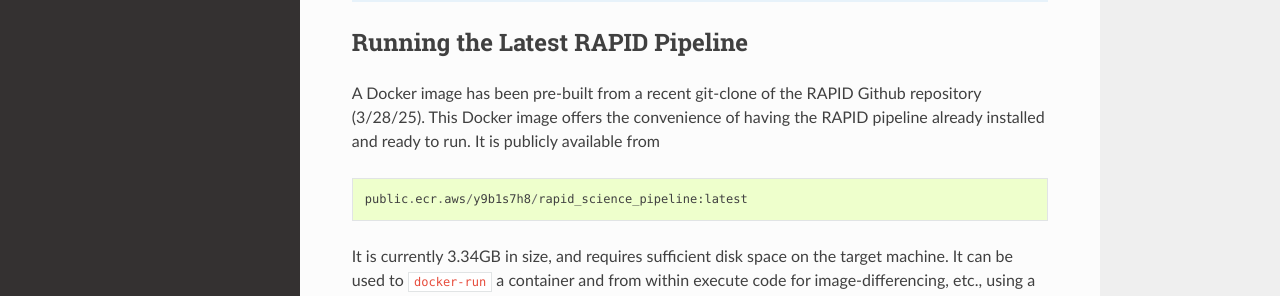
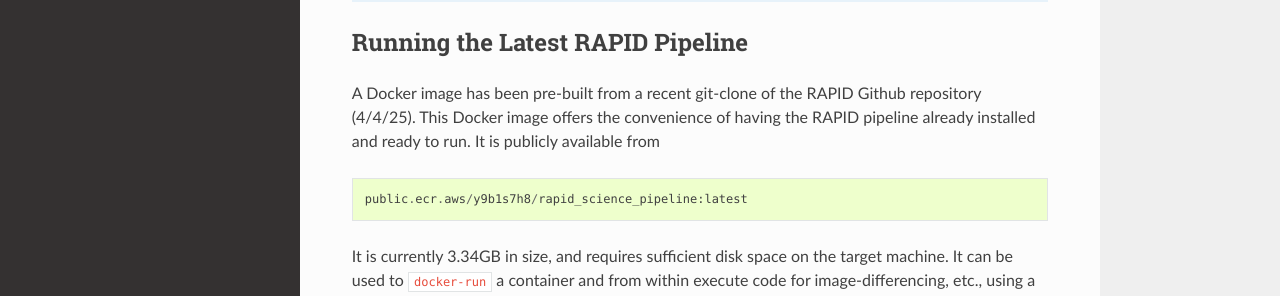
Before and after one commit to Caltech-IPAC/rapid, a Sphinx documentation site: the page built from docs/source/index.rst, in a window 1280 px wide and 900 px high. Shown: the part 307-603 px from the top of the window. Built offline with Sphinx 7.4.7 and the Read the Docs theme 3.1.0, drawn with Linux system fonts in a browser that asks for light colours; formulas are drawn with MathJax 3.

Commit message:
Updated latest build date of RAPID-pipeline Docker image.

```diff
--- a/docs/source/index.rst
+++ b/docs/source/index.rst
@@ -18,7 +18,7 @@
 *************************************
 
 A Docker image has been pre-built from a recent git-clone of the RAPID Github
-repository (3/28/25).
+repository (4/4/25).
 This Docker image offers the convenience of having the RAPID
 pipeline already installed and ready to run.  It is publicly available from
 
```
